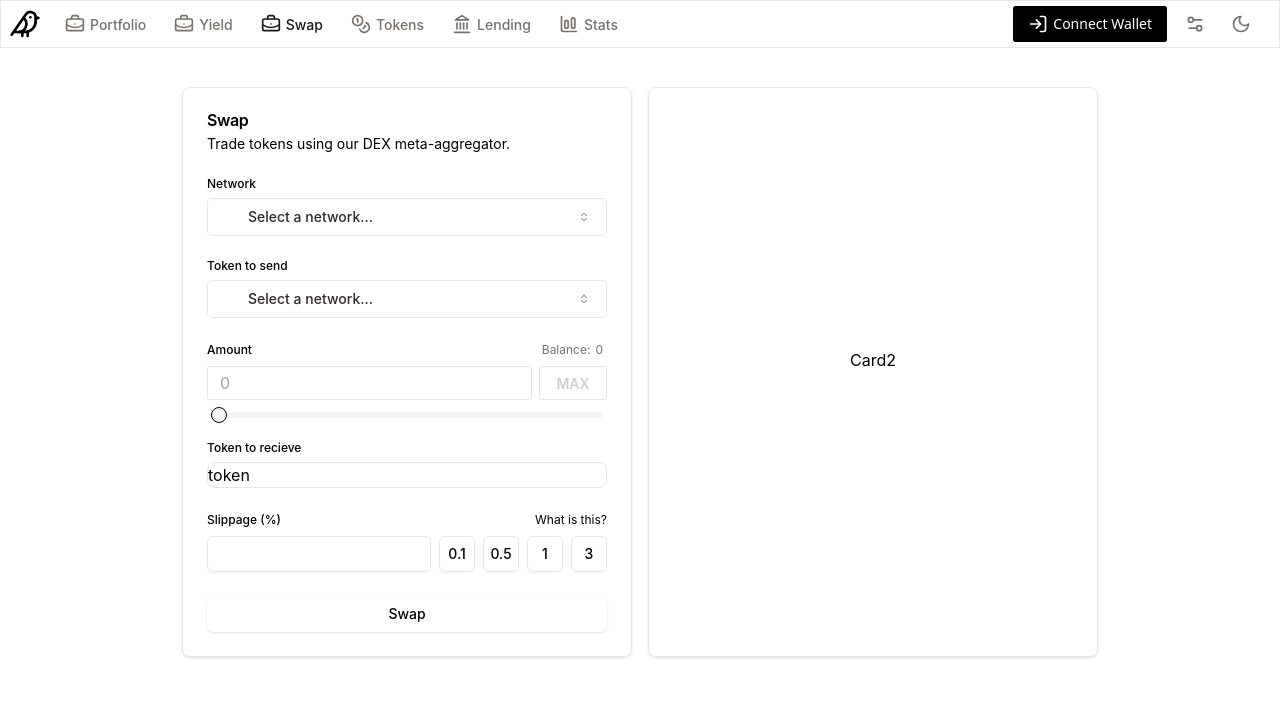
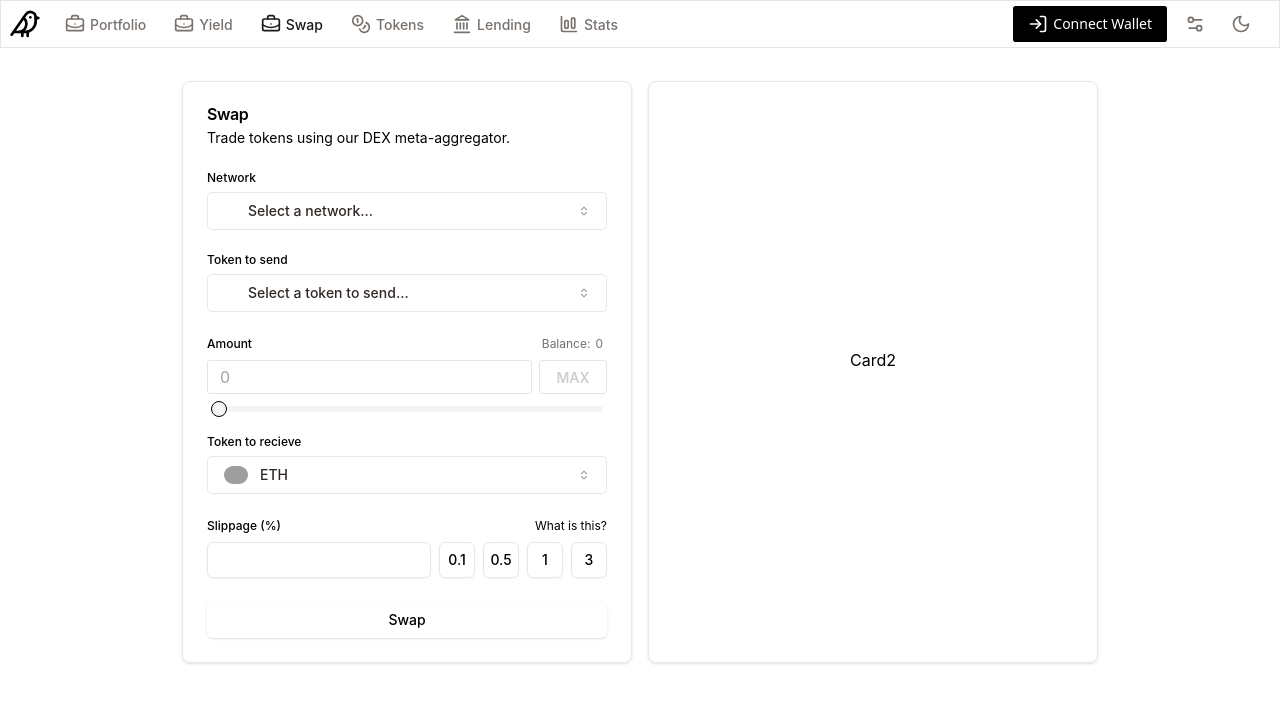
Before and after one commit to Economics-of-Cryptocurrencies/Vfat-fork, a React (Vite) app: page /swap in a window 1280 px wide. Shown: the top 702 px of the page. Built offline with nearby package versions, Linux system fonts and the light colour scheme; grey boxes are pictures that could not be loaded.

Commit message:
feat: add status in header. add tooltip in searchbox. add recivetoken

```diff
--- a/src/component/Header.tsx
+++ b/src/component/Header.tsx
@@ -1,4 +1,3 @@
-import { useState } from "react";
 import {
   LuBriefcaseBusiness,
   LuBird,
@@ -16,7 +15,6 @@ interface HeaderProp {
 }
 
 function Header(props: HeaderProp) {
-  const [activeStatus, setActiveStatus] = useState(0);
   return (
     <header className="flex h-[48px] justify-between border bottom-1 border-[#e7e5e4] items-center fixed left-0 top-0 w-full bg-white">
       <div className="flex">
--- a/src/component/SwapLeft.tsx
+++ b/src/component/SwapLeft.tsx
@@ -7,6 +7,7 @@ import Amount from "./ui/Amount";
 function SwapLeft() {
   const [networkSelectedId, setNetworkSelectedId] = useState(-1);
   const [tokenSelectedId, setTokenSelectedId] = useState(-1);
+  const [recieveTokenId, setReciveTokenId] = useState(0);
   return (
     <div className="bg-card text-card-foreground rounded-lg border shadow sm:min-w-[450px]">
       <div className="flex flex-col space-y-1.5 p-6">
@@ -31,7 +32,9 @@ function SwapLeft() {
             selectedId={networkSelectedId}
             changeSelectId={setNetworkSelectedId}
             searchData={network}
-            zIndex="z-20"
+            zIndex="z-30"
+            tooltip1="Select a network..."
+            tooltip2="Search network..."
           />
         </div>
         <div className="flex flex-col gap-2">
@@ -49,7 +52,9 @@ function SwapLeft() {
             selectedId={tokenSelectedId}
             changeSelectId={setTokenSelectedId}
             searchData={token}
-            zIndex="z-10"
+            zIndex="z-20"
+            tooltip1="Select a token to send..."
+            tooltip2="Search tokens..."
           />
         </div>
         <Amount connectStatus={true} />
@@ -63,9 +68,15 @@ function SwapLeft() {
           >
             Token to recieve
           </label>
-          <div className="flex border-border border bg-background rounded-lg relative">
-            token
-          </div>
+          <SearchBox
+            connectWalletStatus={true}
+            selectedId={recieveTokenId}
+            changeSelectId={setReciveTokenId}
+            searchData={token}
+            zIndex="z-10"
+            tooltip1="Select a token to recieve"
+            tooltip2="Search tokens..."
+          />
         </div>
 
         <div className="flex flex-col gap-2 w-full">
--- a/src/component/ui/SearchBox.tsx
+++ b/src/component/ui/SearchBox.tsx
@@ -9,6 +9,8 @@ export interface SearchData {
 
 interface SearchBoxProps {
   connectWalletStatus: boolean;
+  tooltip1: string;
+  tooltip2: string;
   selectedId: number;
   changeSelectId: Function;
   searchData: Array<SearchData>;
@@ -39,6 +41,7 @@ function SearchBox(props: SearchBoxProps) {
         selectedId={props.selectedId}
         changeDisplayStatus={setSeachBoxContentDisplay}
         searchData={props.searchData}
+        tooltip={props.tooltip1}
       />
       <SearchBoxContent
         displayStatus={seachBoxContentDisplay}
@@ -46,6 +49,7 @@ function SearchBox(props: SearchBoxProps) {
         changeSelectId={props.changeSelectId}
         changeDisplayStatus={setSeachBoxContentDisplay}
         searchData={props.searchData}
+        tooltip={props.tooltip2}
       />
     </div>
   );
--- a/src/component/ui/SearchBoxContent.tsx
+++ b/src/component/ui/SearchBoxContent.tsx
@@ -8,6 +8,7 @@ interface SearchBoxContentProps {
   changeSelectId: Function;
   changeDisplayStatus: Function;
   searchData: Array<SearchData>;
+  tooltip: string;
 }
 
 function SearchBoxContent(props: SearchBoxContentProps) {
@@ -22,7 +23,7 @@ function SearchBoxContent(props: SearchBoxContentProps) {
         <input
           type="text"
           className="text-sm ml-2 leading-3 py-3 focus:border-hidden focus:outline-hidden w-full focus-visible:outline-none h-9 custom-font-1"
-          placeholder="Search network..."
+          placeholder={props.tooltip}
         />
       </div>
       <div className="flex flex-col h-[288px] px-[5px] py-[5px] bg-white">
--- a/src/component/ui/SearchBoxInput.tsx
+++ b/src/component/ui/SearchBoxInput.tsx
@@ -8,6 +8,7 @@ interface SearchBoxInputProps {
   selectedId: number;
   changeDisplayStatus: Function;
   searchData: Array<SearchData>;
+  tooltip: string;
 }
 
 function SearchBoxInput(props: SearchBoxInputProps) {
@@ -51,7 +52,7 @@ function SearchBoxInput(props: SearchBoxInputProps) {
                   : "text-[var(--secondary)]"
               }`}
             >
-              Select a network...
+              {props.tooltip}
             </span>
           </div>
 
```
